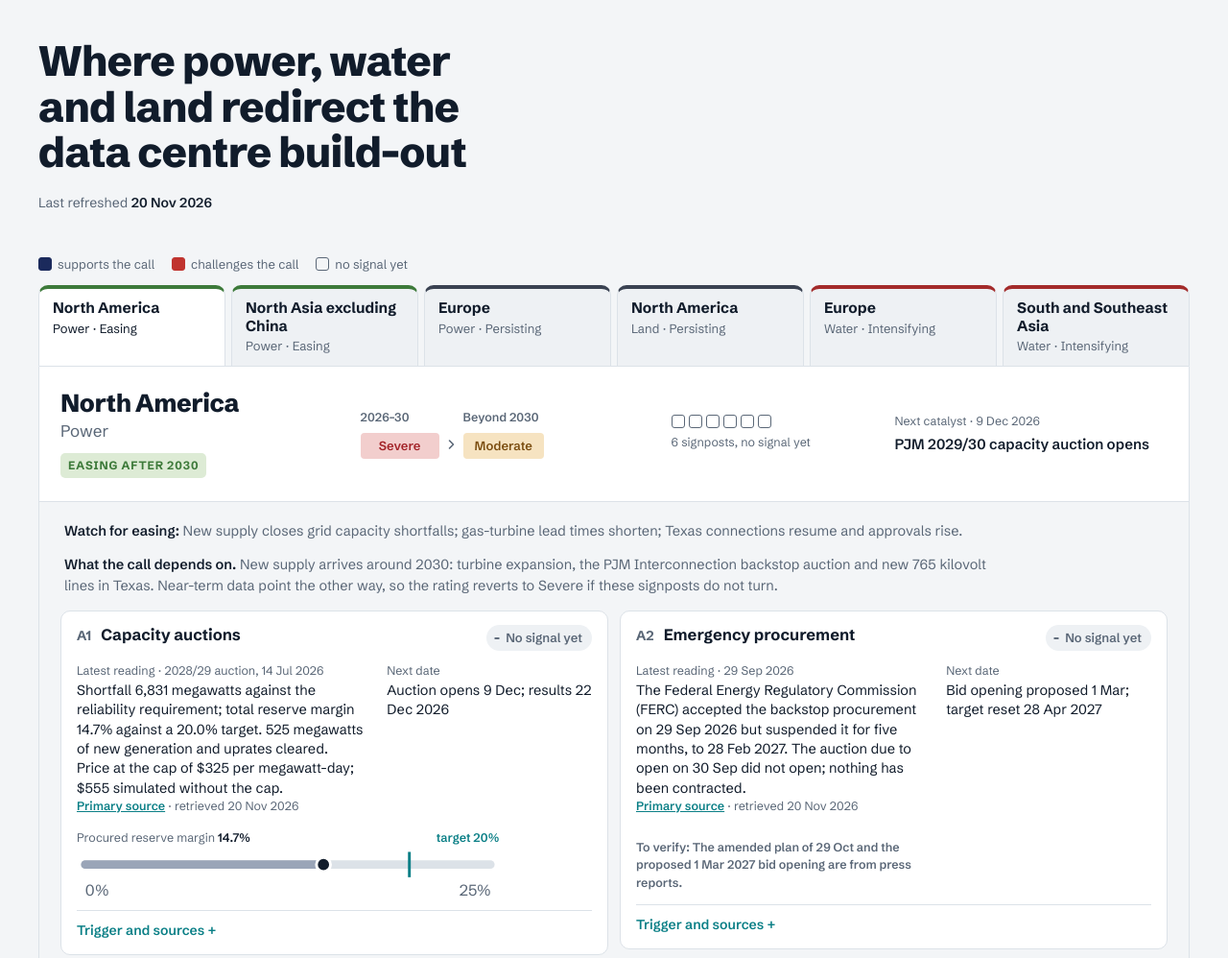
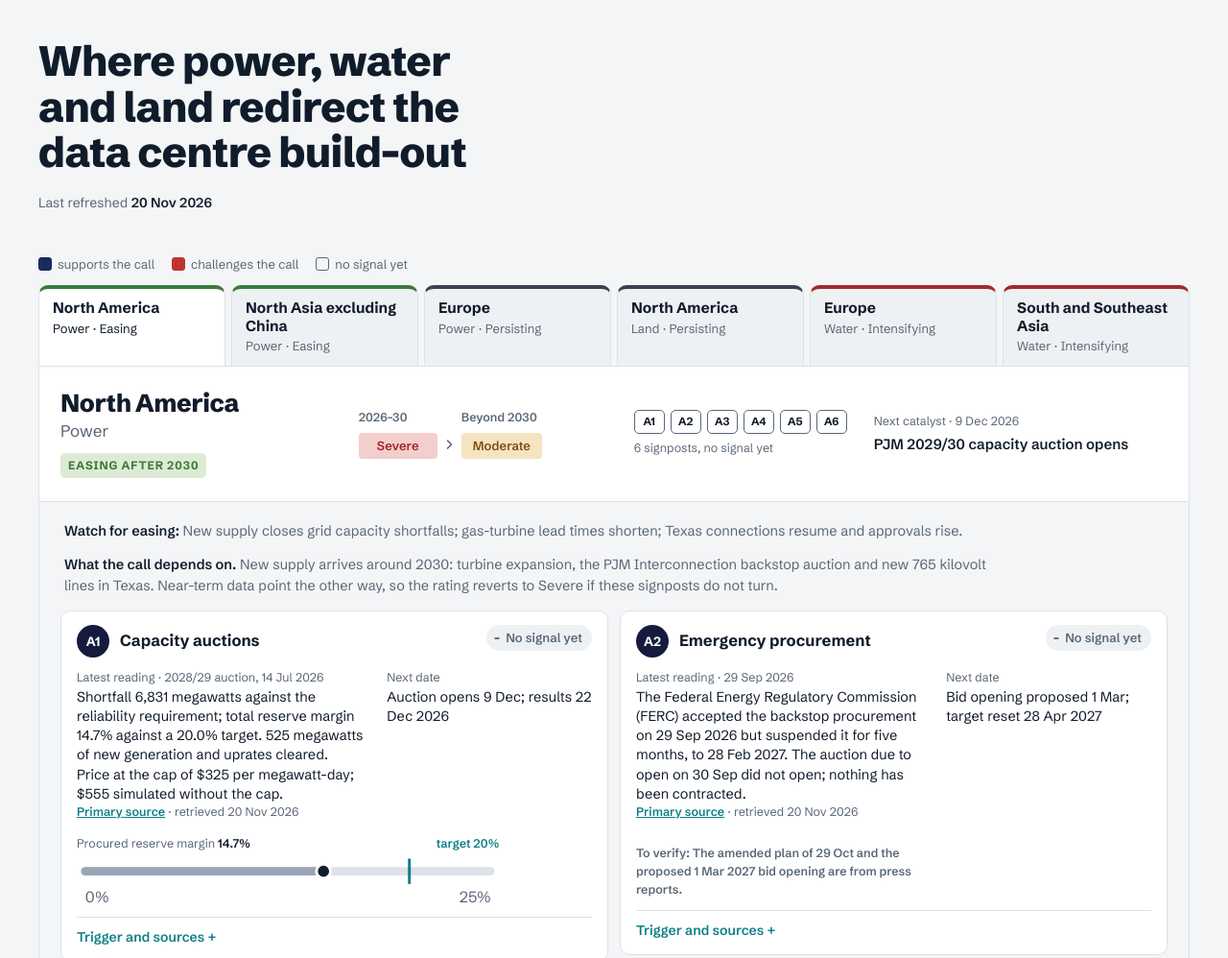
Before and after one commit to dc-signpost-tracker/dc-signpost-tracker.github.io, a plain HTML site: page index.html in a window 1280 px wide. Shown: the top 998 px of the page at 96% size. Drawn offline with Linux system fonts and the light colour scheme.

Commit message:
Make signpost labels prominent
Each label is a solid navy circle on its card, and the squares in each
tab's summary carry the same labels.

Co-Authored-By: Claude Fable 5.2 <noreply@anthropic.com>
Claude-Session: https://claude.ai/code/session_01CRLK5iwjDY7fmF5PHjUZsh

```diff
--- a/index.html
+++ b/index.html
@@ -112,6 +112,9 @@ section{margin-top:44px}
 .sq{width:14px;height:14px;border-radius:3px;border:1.5px solid var(--muted);background:transparent}
 .sq.supports{background:var(--good);border-color:var(--good)}
 .sq.challenges{background:var(--bad);border-color:var(--bad)}
+.tally .sq{width:32px;height:25px;border-radius:5px;display:grid;place-items:center;font-size:11.5px;font-weight:700;color:var(--ink)}
+.tally .sq.supports,.tally .sq.challenges{color:var(--surface)}
+.tally{gap:6px;flex-wrap:nowrap}
 .c-next b{display:block;font-size:14px;font-weight:600;line-height:1.3}
 .chev{transition:transform .15s;color:var(--muted)}
 .call-head[aria-expanded="true"] .chev{transform:rotate(180deg)}
@@ -134,7 +137,7 @@ section{margin-top:44px}
 .tab[aria-selected="true"]{background:var(--surface);color:var(--ink);position:relative;z-index:1;margin-bottom:-1px;padding-bottom:13px}
 .panel{background:var(--surface);border:1px solid var(--rule);border-radius:0 0 14px 14px;overflow:hidden}
 .panel-head{display:grid;gap:18px 28px;padding:24px 22px;align-items:center;grid-template-columns:1fr}
-@media (min-width:960px){.panel-head{grid-template-columns:1.25fr 1.3fr .9fr 1.25fr}}
+@media (min-width:960px){.panel-head{grid-template-columns:1.2fr 1.1fr auto 1.3fr}}
 .p-name strong{display:block;font-size:26px;font-weight:800;letter-spacing:-0.015em;line-height:1.15}
 .p-name em{font-style:normal;color:var(--muted);font-size:17px}
 .p-band{display:inline-block;margin-top:10px;font-size:12px;font-weight:700;letter-spacing:.07em;text-transform:uppercase;border-radius:5px;padding:4px 8px}
@@ -154,8 +157,8 @@ section{margin-top:44px}
 @media (min-width:1100px){.sps{grid-template-columns:1fr 1fr}}
 .sp{background:var(--surface);border:1px solid var(--rule);border-radius:10px;padding:14px 16px}
 .sp-top{display:flex;flex-wrap:wrap;gap:8px 12px;align-items:flex-start;justify-content:space-between}
-.sp-title{display:flex;gap:10px;align-items:baseline;min-width:0}
-.sp-id{font-weight:700;color:var(--muted);font-size:14px;flex:none}
+.sp-title{display:flex;gap:11px;align-items:center;min-width:0}
+.sp-id{width:34px;height:34px;border-radius:50%;background:var(--head);color:#fff;font-weight:700;font-size:13.5px;display:grid;place-items:center;flex:none}
 .sp-title h3{font-size:16.5px;font-weight:650;line-height:1.3}
 .pill{display:inline-flex;align-items:center;gap:6px;font-size:13px;font-weight:600;border-radius:999px;padding:4px 10px 4px 8px;white-space:nowrap;background:var(--none-bg);color:var(--muted)}
 .pill.supports{background:var(--good-bg);color:var(--good)}
@@ -387,7 +390,7 @@ function renderBoard(){
           <span class="p-band ${esc(c.dir)}">${BANDS[c.dir]}</span>
           ${t.review ? `<br><span class="flag"><span aria-hidden="true">!</span> Rating under review</span>` : ""}</div>
         <div>${shiftHTML(c)}</div>
-        <div><span class="tally" role="img" aria-label="${t.text}">${t.stances.map(x => `<span class="sq ${x === "none" ? "" : x}"></span>`).join("")}</span>
+        <div><span class="tally" role="img" aria-label="${t.text}">${t.stances.map((x, i) => `<span class="sq ${x === "none" ? "" : x}">${esc(c.sps[i].id)}</span>`).join("")}</span>
           <span class="small">${t.text}</span></div>
         <div class="p-next">${nx ? `<span class="small" style="margin:0 0 4px">Next catalyst · ${esc(nx.label)}</span><b>${esc(nx.text)}</b>` : `<span class="small">No dated catalyst</span>`}</div>
       </div>
```
Also changed, not shown: 1 other file.
